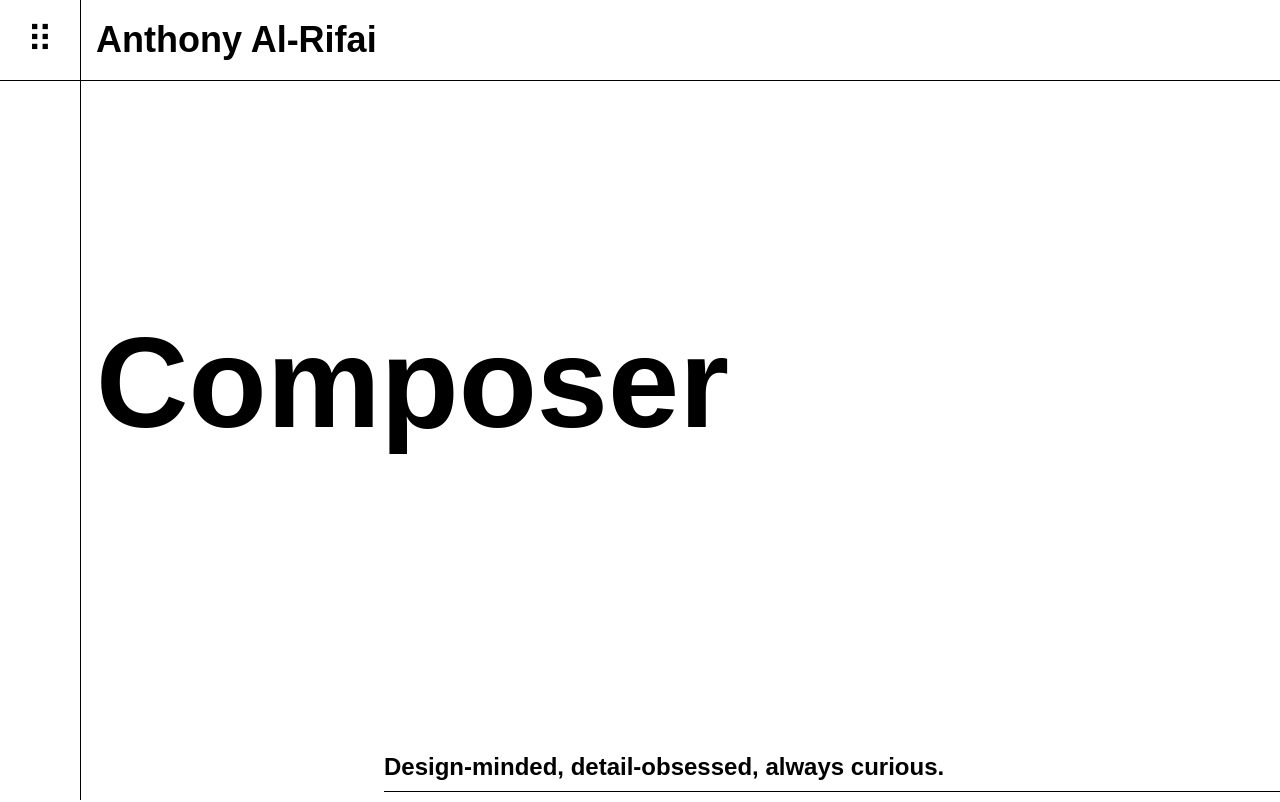
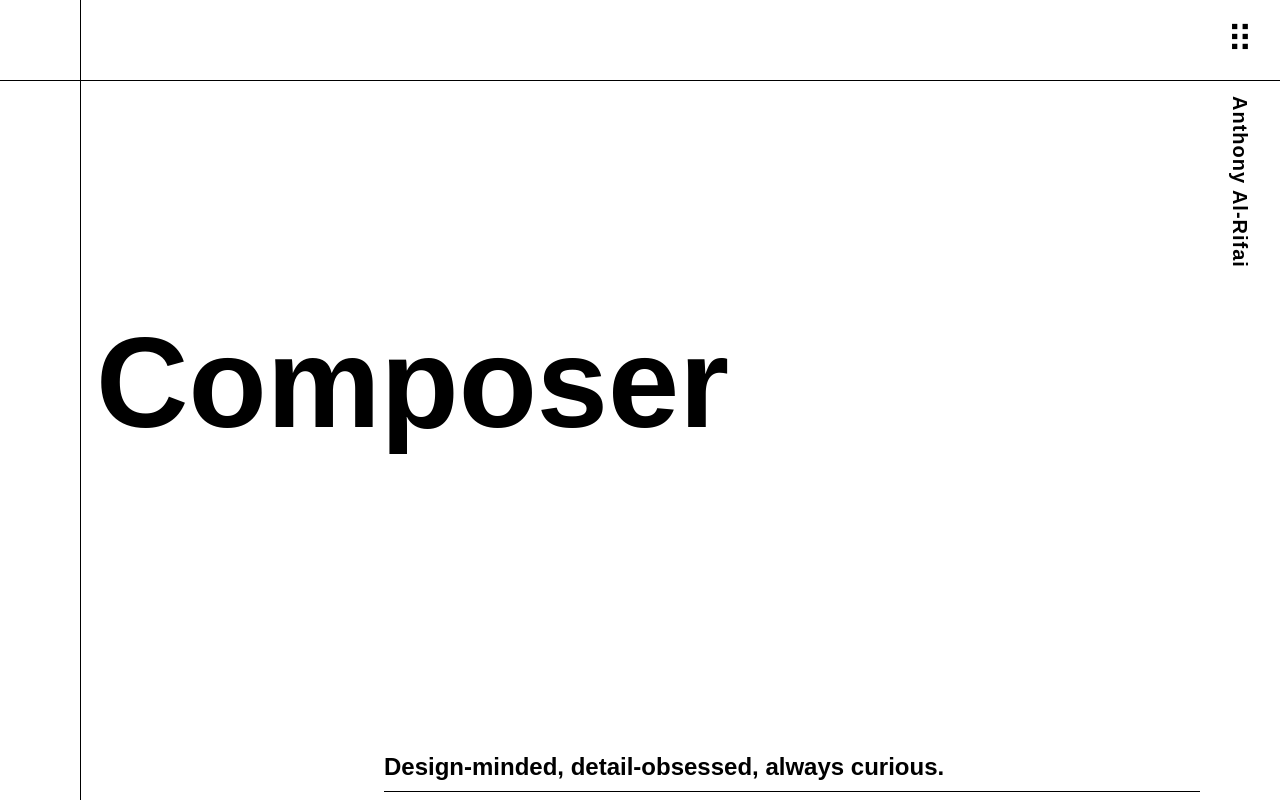
Before and after one commit to AnthonyAl-Rifai/portfolio-site, a Next.js app: page / in a window 1280 px wide. Shown: the top 802 px of the page. Built offline with nearby package versions, Linux system fonts and the light colour scheme; no server answers.

Commit message:
add horizontal state of Header. fix landscape height of Section.

```diff
--- a/app/components/Header.tsx
+++ b/app/components/Header.tsx
@@ -1,6 +1,7 @@
 "use client";
 
 import { motion } from "framer-motion";
+import { useOrientation } from "./OrientationContext";
 
 interface HeaderProps {
   menuOpen: boolean;
@@ -13,6 +14,8 @@ export default function Header({
   onMenuToggle,
   onNameClick,
 }: HeaderProps) {
+  const { isLandscape } = useOrientation();
+
   function handleNameClick() {
     if (onNameClick) onNameClick();
     const el = document.getElementById("home");
@@ -24,35 +27,44 @@ export default function Header({
       window.location.hash = "home";
     }
   }
+
+  const headerClass = isLandscape
+    ? "fixed top-0 right-0 w-[var(--layout-size)] h-[100dvh] flex flex-col items-center justify-start bg-white z-40"
+    : "fixed top-0 left-0 right-0 h-[var(--layout-size)] flex items-center bg-white z-40";
+
+  const menuButtonClass = isLandscape
+    ? "w-full h-[var(--layout-size)]"
+    : "h-full w-[var(--layout-size)]";
+
+  const nameButtonClass = isLandscape
+    ? "mt-4 text-vertical text-xl"
+    : "ml-4 text-4xl";
+
   return (
     <>
       <header
-        className="fixed top-0 left-0 right-0 z-40 flex items-center bg-white"
-        style={{
-          height: "var(--layout-size)",
-          transform: "translateZ(0)",
-          willChange: "transform",
-        }}
+        className={headerClass}
+        style={{ transform: "translateZ(0)", willChange: "transform" }}
       >
         <button
           onClick={onMenuToggle}
-          className="z-50 h-full flex items-center justify-center bg-white/10 backdrop-blur-md p-4 transition-colors hover:bg-white/20"
-          style={{
-            width: "var(--layout-size)",
-          }}
+          className={`z-50 flex items-center justify-center bg-white/10 backdrop-blur-md p-4 transition-colors hover:bg-white/20 ${menuButtonClass}`}
         >
           <span className="text-4xl">{menuOpen ? "×" : "⠿"}</span>
         </button>
+
         <button
           onClick={handleNameClick}
-          className="text-4xl font-bold ml-4 bg-transparent border-none p-0 m-0 cursor-pointer focus:outline-none"
+          className={`font-bold bg-transparent border-none p-0 m-0 cursor-pointer focus:outline-none ${nameButtonClass}`}
           style={{ lineHeight: 1 }}
           aria-label="Scroll to top"
         >
           Anthony Al-Rifai
         </button>
       </header>
-      {/* Animated horizontal line under header */}
+
+      {/* Animated line */}
+      {!isLandscape && (
         <motion.div
           initial={{ width: 0, opacity: 0 }}
           animate={{ width: "100%", opacity: 1 }}
@@ -61,19 +73,9 @@ export default function Header({
           style={{
             top: "var(--layout-size)",
             height: 1,
-          // On mobile, width is var(--layout-size); on md+ screens, width is 100vw
-          width: undefined,
           }}
-      >
-        <div
-          className="block md:hidden"
-          style={{ width: "var(--layout-size)", height: 1 }}
         />
-        <div
-          className="hidden md:block"
-          style={{ width: "100vw", height: 1 }}
-        />
-      </motion.div>
+      )}
     </>
   );
 }
--- a/app/components/Section.tsx
+++ b/app/components/Section.tsx
@@ -9,19 +9,22 @@ interface SectionProps {
 
 const Section = forwardRef<HTMLElement, SectionProps>(
   ({ id, className = "", children, useDvhHeight = false }, ref) => {
+    const heightClass = useDvhHeight
+      ? "h-[calc(100dvh-var(--layout-size))]"
+      : "h-[calc(100vh-var(--layout-size))]";
+
+    const minHeightClass = "min-h-[600px]"; // prevent squish in mobile landscape
+
     return (
       <section
         ref={ref}
         id={id}
         className={`
-        w-full flex flex-col
-        ${
-          useDvhHeight
-            ? "min-h-[calc(100dvh-var(--layout-size))] h-[calc(100dvh-var(--layout-size))]"
-            : "min-h-[calc(100vh-var(--layout-size))] h-[calc(100vh-var(--layout-size))]"
-        }
-        ${className}
-      `}
+          w-full flex flex-col
+          ${heightClass}
+          ${minHeightClass}
+          ${className}
+        `}
         style={{ scrollMarginTop: "var(--layout-size)" }}
       >
         {children}
--- a/app/globals.css
+++ b/app/globals.css
@@ -95,6 +95,14 @@ main {
   scroll-padding-top: var(--layout-size);
 }
 
+.text-vertical {
+  writing-mode: vertical-lr;
+  transform-origin: center;
+  text-align: center;
+  line-height: 1.2;
+  letter-spacing: 0.05em;
+}
+
 /* Ensure viewport units work correctly on mobile */
 @supports (-webkit-touch-callout: none) {
   /* iOS Safari specific fixes */
```
Lines whose indentation alone changed are shown as unchanged.
